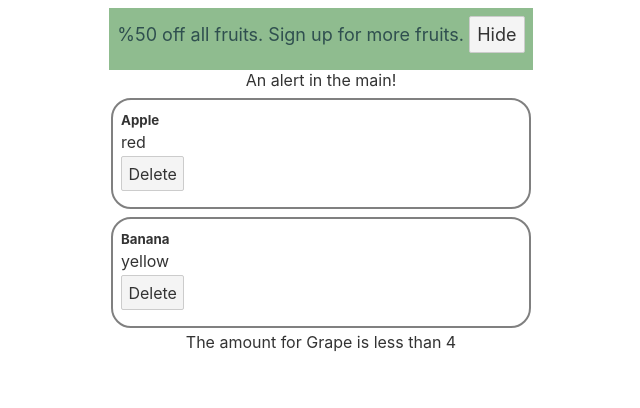
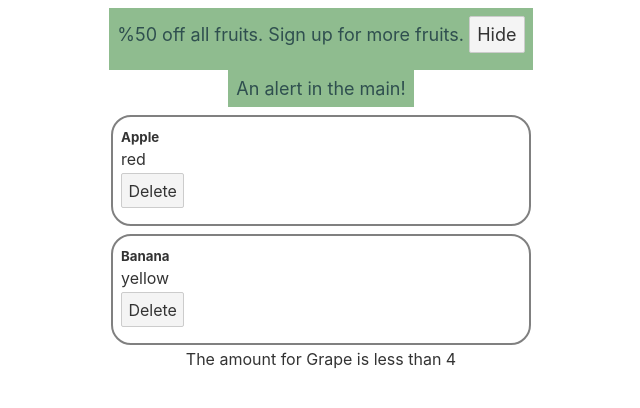
Before and after one commit to abtin/svelte-tutorial, a Svelte app: page / in a window 1280 px wide. Shown: the top 408 px of the page, without its empty margins (319-959 px from the left). Built offline with nearby package versions, Linux system fonts and the light colour scheme.

Commit message:
Add the css to global.css to apply the style everywhere

```diff
--- a/public/global.css
+++ b/public/global.css
@@ -61,3 +61,10 @@ button:not(:disabled):active {
 button:focus {
 	border-color: #666;
 }
+
+.alert {
+	padding: 8px;
+	font-size: 18px;
+	background-color: darkseagreen;
+	color: darkslategray;
+}
--- a/src/Announcement.svelte
+++ b/src/Announcement.svelte
@@ -14,10 +14,5 @@
 {/if}
 
 <style>
-    .alert {
-        padding: 8px;
-        font-size: 18px;
-        background-color: darkseagreen;
-        color: darkslategray;
-    }
+
 </style>
```
